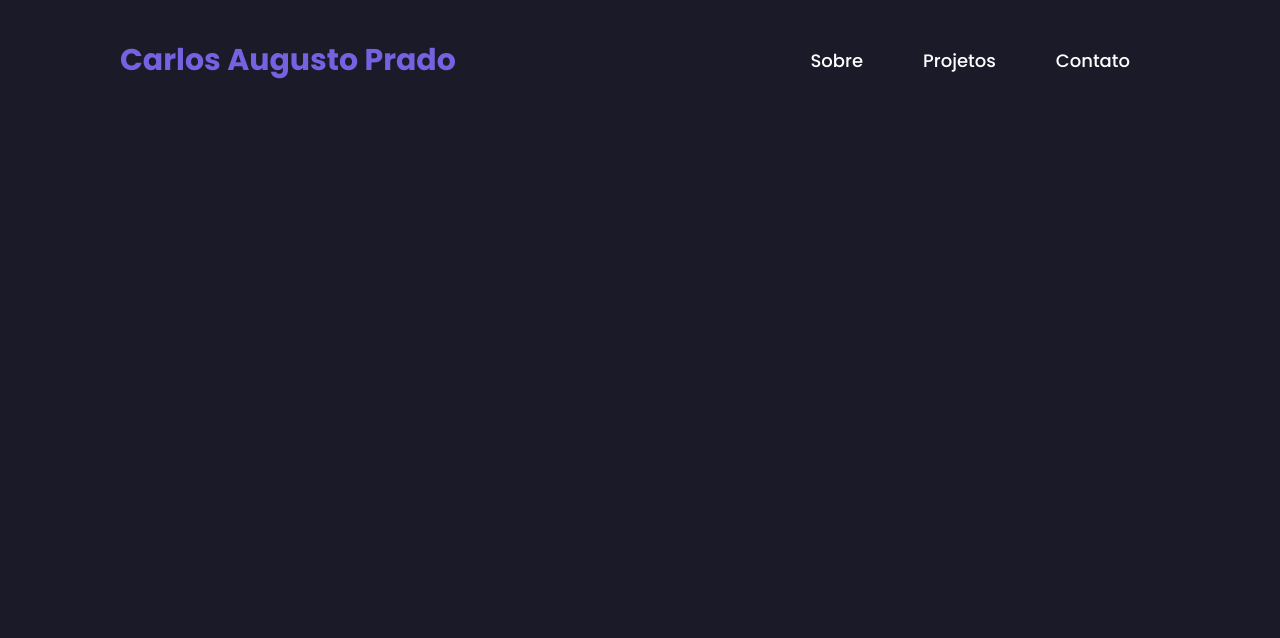
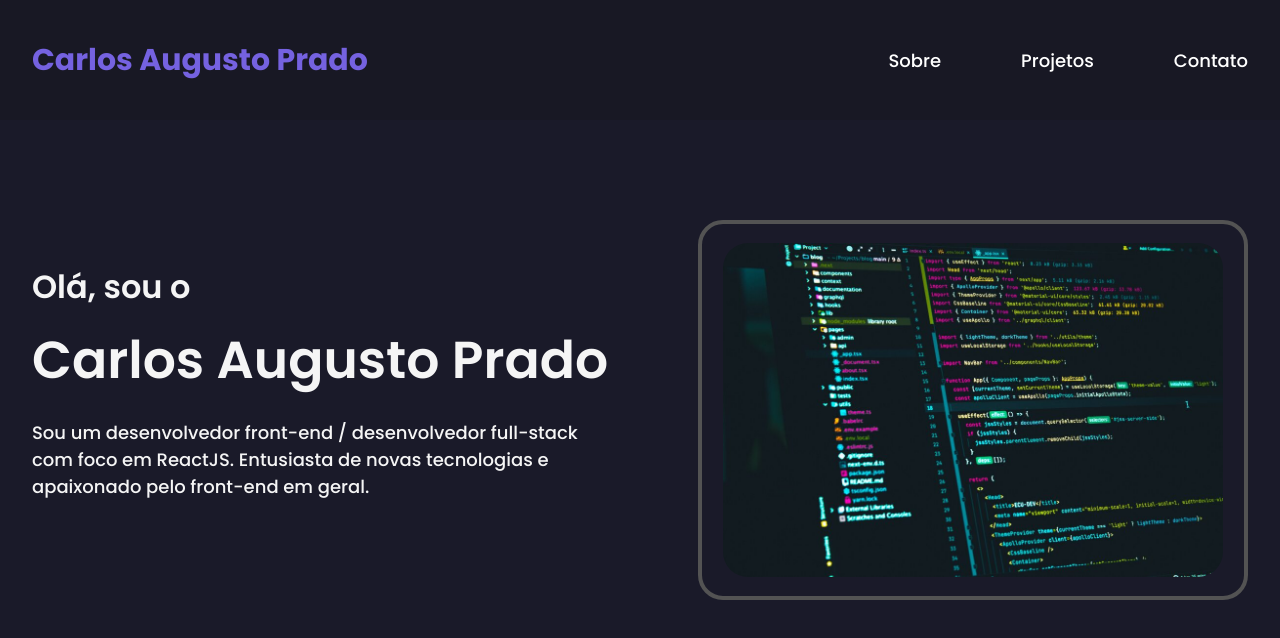
Before and after one commit to CarlosAugustoPrado/personal-portfolio, a React (Vite) app: page / in a window 1280 px wide. Shown: the top 638 px of the page. Built offline with nearby package versions, Linux system fonts and the light colour scheme.

Commit message:
criação da section hero e alterações no header

```diff
--- a/src/App.jsx
+++ b/src/App.jsx
@@ -1,10 +1,12 @@
 import "./App.scss";
 import Header from "./components/Header/Header";
+import Hero from "./components/Hero/Hero";
 
 function App() {
   return (
     <div className="App">
       <Header />
+      <Hero />
     </div>
   );
 }
--- a/src/components/Header/Header.scss
+++ b/src/components/Header/Header.scss
@@ -1,4 +1,5 @@
 header {
+  background: #181824;
   height: 12rem;
   display: flex;
   align-items: center;
@@ -16,6 +17,9 @@ header {
       ul {
         display: flex;
         li {
+          &:not(:last-child) {
+            margin-right: 8rem;
+          }
           list-style: none;
           a {
             text-decoration: none;
--- /dev/null
+++ b/src/components/Hero/Hero.jsx
@@ -0,0 +1,29 @@
+import React from "react";
+import "./Hero.scss";
+import photo from "./programming.jpg";
+
+const Hero = () => {
+  return (
+    <>
+      <section className="s-hero">
+        <div className="container">
+          <div className="titles-area">
+            <h2>Olá, sou o</h2>
+            <h1>Carlos Augusto Prado</h1>
+            <p>
+              Sou um desenvolvedor front-end / desenvolvedor full-stack <br />{" "}
+              com foco em ReactJS. Entusiasta de novas tecnologias e apaixonado
+              pelo front-end em geral.
+            </p>
+          </div>
+          <div className="image-area">
+            <img src={photo} alt="" />
+          </div>
+        </div>
+      </section>
+      <section className="black-tiles"></section>
+    </>
+  );
+};
+
+export default Hero;
--- /dev/null
+++ b/src/components/Hero/Hero.scss
@@ -0,0 +1,48 @@
+.s-hero {
+  margin-bottom: 6rem;
+  .container {
+    display: flex;
+    align-items: flex-end;
+    justify-content: space-between;
+    .titles-area {
+      padding-bottom: 10rem;
+      max-width: 60rem;
+      h2 {
+        font-weight: 600;
+        font-size: 3.2rem;
+        line-height: 4.8rem;
+        margin-bottom: 1rem;
+      }
+      h1 {
+        font-weight: 600;
+        font-size: 5.2rem;
+        line-height: 7.8rem;
+        margin-bottom: 2rem;
+      }
+      p {
+        font-weight: 500;
+        font-size: 1.8rem;
+        line-height: 2.7rem;
+      }
+    }
+    .image-area {
+      margin-top: 10rem;
+      width: 55rem;
+      height: 38rem;
+      border: 4px solid #535353;
+      display: flex;
+      align-items: center;
+      justify-content: center;
+      border-radius: 25px;
+
+      img {
+        max-width: 50rem;
+        border-radius: 25px;
+      }
+    }
+  }
+}
+.black-tiles {
+  height: 12rem;
+  background-color: #181824;
+}
--- a/src/index.scss
+++ b/src/index.scss
@@ -1,5 +1,5 @@
 * {
-  padding: 0 1.5rem;
+  padding: 0;
   margin: 0;
   box-sizing: border-box;
   font-family: "Poppins", sans-serif;
@@ -11,7 +11,7 @@ html {
 
 body {
   background: #1a1a29;
-  color: white;
+  color: #f5f5f5;
 }
 
 img {
@@ -29,6 +29,7 @@ a {
 
 .container {
   width: 100%;
-  max-width: 121.6rem;
+  max-width: 124.6rem;
   margin: 0 auto;
+  padding: 0 1.5rem;
 }
```
Also changed, not shown: src/components/Hero/programming.jpg (added).
